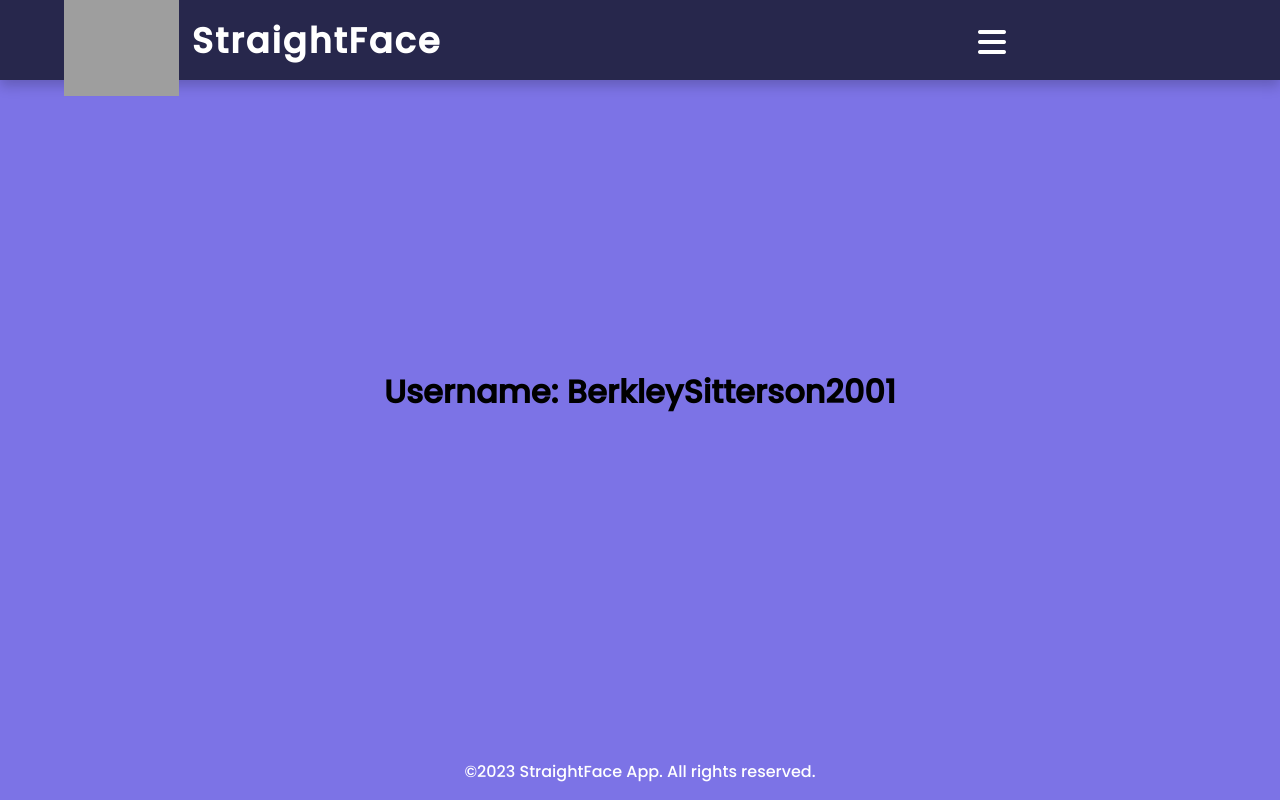
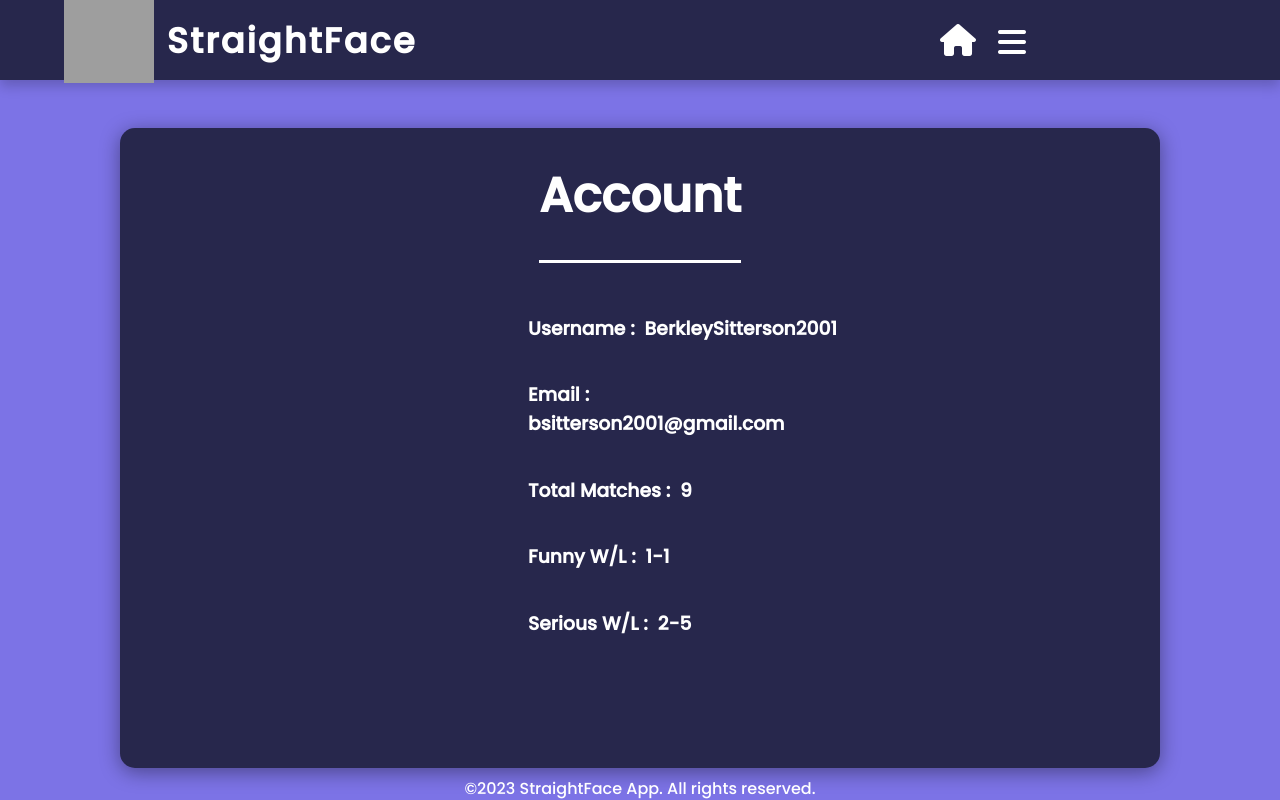
Before and after one commit to BerkleySitterson/straightFace, a Flask app: page /account in a window 1280 px wide. Run offline with Flask 3, Linux system fonts and the light colour scheme; a user stored in the database is signed in; some libraries are stand-ins or nearby versions; grey boxes are pictures that could not be loaded.

Commit message:
Editing Account Page

```diff
--- a/app.py
+++ b/app.py
@@ -86,9 +86,13 @@ def register():
 @app.route('/account')
 def account_page():
     username = session.get("username")
+    email = db.get_email_by_username(username)
+    totalMatches = db.getTotalMatches(username)
+    funnyWL = db.getFunnyRecord(username)
+    seriousWL = db.getSeriousRecord(username)
 
     if (username != None):
-        return render_template('account.html', username=username)
+        return render_template('account.html', username=username, email=email, totalMatches=totalMatches, funnyWL=funnyWL, seriousWL=seriousWL)
     else:
         return render_template('account.html', username="Please log in or sign up")
 
--- a/database/db.py
+++ b/database/db.py
@@ -81,9 +81,17 @@ class Database:
         returns:
             - The email for the user with the given username.
         """
+
         self.cursor.execute(
             "SELECT email FROM users WHERE username = ?", (username,))
-        return self.cursor.fetchone()
+
+        result = self.cursor.fetchone()
+
+        if result is not None:
+            email = result[0]
+            return email
+        else:
+            return None
 
     def get_first_name_by_username(self, username: str):
         """
--- a/static/styles.css
+++ b/static/styles.css
@@ -74,6 +74,8 @@ footer {
     font-size: 2.2rem;
     margin-left: .8rem;
     letter-spacing: 2px;
+    text-decoration: none;
+    font-weight: bold;
 }
 
 .account_btn_container {
@@ -250,7 +252,7 @@ footer {
     top: 120px;
 }
 
-.font-lrg {
+.main_header {
     font-size: 2.4rem;
     margin-top: 2rem;
     border-bottom: 3px solid white;
@@ -261,7 +263,41 @@ footer {
     height: 30rem;
 }
 
+.account_container {
+    display: flex;
+    flex-direction: column;
+    color: white;
+    align-items: center;
+    justify-content: space-between;
+    height: 40rem;
+    width: 65rem;
+    background: var(--primary-blue);
+    border-radius: 15px;
+    margin-top: 3rem;
+    box-shadow: 0px 4px 20px rgba(0, 0, 0, 0.4);
+}
 
+.account-data-container {
+    display: flex;
+    flex-direction: column;
+    align-items: flex-start;
+    width: 20rem;
+    height: 40rem;
+    font-weight: lighter;
+    margin-left: 6rem;
+}
+
+
+.font-lrg {
+    font-size: 3rem;
+    border-bottom: 3px solid white;
+    padding-bottom: 28px;
+}
+
+.home_btn:hover {
+    cursor: pointer;
+
+}
 
 
 
--- a/templates/account.html
+++ b/templates/account.html
@@ -13,11 +13,12 @@
     <body>
         <header>
             <div class="header_logo">
-                <img id="logo" src="static/images/straightFaceLogoOfficial.svg" alt="StraightFaceLogo" width="115px" height="115px">
-                <h2 id="logo_name">StraightFace</h2>
+                <img id="logo" src="static/images/straightFaceLogoOfficial.svg" alt="StraightFaceLogo" width="90" height="90">
+                <a href="/" id="logo_name">StraightFace</a>
             </div>
             <div class="account_btn_container">
                 <div class="dropdown">
+                    <a href="/" class="home_btn"><i class="fa-solid fa-house fa-2xl" style="color: #ffffff;"></i></a>
                     <button id="dropDownBtn"><i class="fa-solid fa-bars fa-2xl" style="color: #ffffff;"></i></button>
                     <div id="dropDownMenu" class="dropdown-content">
                         <a href="/account" class="dropdown_btn">Account</a>
@@ -32,7 +33,16 @@
         </header>
 
         <main>
-            <h1> Username: {{ username }}</h1>
+            <div class="account_container">
+                <h1 class="font-lrg">Account</h1>
+                <div class="account-data-container">
+                    <h3>Username&nbsp;:&nbsp; {{ username }}</h3>
+                    <h3>Email&nbsp;:&nbsp; {{ email }}</h3>
+                    <h3>Total Matches&nbsp;:&nbsp; {{ totalMatches }}</h3>
+                    <h3>Funny W/L&nbsp;:&nbsp; {{ funnyWL}}</h3>
+                    <h3>Serious W/L&nbsp;:&nbsp; {{ seriousWL }}</h3>
+                </div>
+            </div>
         </main>
 
         <footer>
--- a/templates/contact.html
+++ b/templates/contact.html
@@ -13,8 +13,8 @@
     <body>
         <header>
             <div class="header_logo">
-                <img id="logo" src="static/images/straightFaceLogoOfficial.svg" alt="StraightFaceLogo" width="115px" height="115px">
-                <h2 id="logo_name">StraightFace</h2>
+                <img id="logo" src="static/images/straightFaceLogoOfficial.svg" alt="StraightFaceLogo" width="90" height="90">
+                <a href="/" id="logo_name">StraightFace</a>
             </div>
             <div class="account_btn_container">
                 <div class="dropdown">
--- a/templates/faq.html
+++ b/templates/faq.html
@@ -13,8 +13,8 @@
     <body>
         <header>
             <div class="header_logo">
-                <img id="logo" src="static/images/straightFaceLogoOfficial.svg" alt="StraightFaceLogo" width="115px" height="115px">
-                <h2 id="logo_name">StraightFace</h2>
+                <img id="logo" src="static/images/straightFaceLogoOfficial.svg" alt="StraightFaceLogo" width="90" height="90">
+                <a href="/" id="logo_name">StraightFace</a>
             </div>
             <div class="account_btn_container">
                 <div class="dropdown">
--- a/templates/home.html
+++ b/templates/home.html
@@ -19,7 +19,7 @@
     <header>
         <div class="header_logo">
             <img id="logo" src="static/images/straightFaceLogoOfficial.svg" alt="StraightFaceLogo" width="90" height="90">
-            <h2 id="logo_name">StraightFace</h2>
+            <a href="/" id="logo_name">StraightFace</a>
         </div>
         <div class="account_btn_container">
             <h2 style="color: white">{{ username }}</h2>
@@ -43,7 +43,7 @@
         <div class="queue_container">
             <img id="container_logo" src="static/images/straightFaceLogoOfficial.svg" alt="StraightFaceLogo" width="115" height="115">
             <div class="main_text">
-                <h1 class="font-lrg">&nbsp;&nbsp;&nbsp;&nbsp;&nbsp;&nbsp;&nbsp;&nbsp;&nbsp;&nbsp;&nbsp;&nbsp;&nbsp;StraightFace</h1>
+                <h1 class="main_header">&nbsp;&nbsp;&nbsp;&nbsp;&nbsp;&nbsp;&nbsp;&nbsp;&nbsp;&nbsp;&nbsp;&nbsp;&nbsp;StraightFace</h1>
                 <p>&bull; StraightFace is a random video-chat roulette app with a twist... one of you will try and make the other person smile or laugh!<br><br></p>
                 <p>&bull; Once the game starts, you will have 1 minute
                     to win the round.<br><br></p>
--- a/templates/how-to-play.html
+++ b/templates/how-to-play.html
@@ -13,8 +13,8 @@
     <body>
         <header>
             <div class="header_logo">
-                <img id="logo" src="static/images/straightFaceLogoOfficial.svg" alt="StraightFaceLogo" width="115px" height="115px">
-                <h2 id="logo_name">StraightFace</h2>
+                <img id="logo" src="static/images/straightFaceLogoOfficial.svg" alt="StraightFaceLogo" width="90" height="90">
+                <a href="/" id="logo_name">StraightFace</a>
             </div>
             <div class="account_btn_container">
                 <div class="dropdown">
--- a/templates/index.html
+++ b/templates/index.html
@@ -18,7 +18,7 @@
     <header>
         <div class="header_logo">
             <img id="logo" src="static/images/straightFaceLogoOfficial.svg" alt="StraightFaceLogo" width="90" height="90">
-            <h2 id="logo_name">StraightFace</h2>
+            <a href="/" id="logo_name">StraightFace</a>
         </div>
         <div class="account_btn_container">
             <a href="/login" class="account_btn" id="loginBtn">Log In</a>
@@ -42,7 +42,7 @@
         <div class="queue_container">
             <img id="container_logo" src="static/images/straightFaceLogoOfficial.svg" alt="StraightFaceLogo" width="115" height="115">
             <div class="main_text">
-                <h1 class="font-lrg">Welcome to StraightFace!</h1>
+                <h1 class="main_header">Welcome to StraightFace!</h1>
                 <p>&bull; StraightFace is a random video-chat roulette app with a twist... one of you will try and make the other person smile or laugh!<br><br></p>
                 <p>&bull; Once the game starts, you will have 1 minute
                     to win the round.<br><br></p>
--- a/templates/privacy-policy.html
+++ b/templates/privacy-policy.html
@@ -13,8 +13,8 @@
     <body>
         <header>
             <div class="header_logo">
-                <img id="logo" src="static/images/straightFaceLogoOfficial.svg" alt="StraightFaceLogo" width="115px" height="115px">
-                <h2 id="logo_name">StraightFace</h2>
+                <img id="logo" src="static/images/straightFaceLogoOfficial.svg" alt="StraightFaceLogo" width="90" height="90">
+                <a href="/" id="logo_name">StraightFace</a>
             </div>
             <div class="account_btn_container">
                 <div class="dropdown">
--- a/templates/terms-of-use.html
+++ b/templates/terms-of-use.html
@@ -13,8 +13,8 @@
     <body>
         <header>
             <div class="header_logo">
-                <img id="logo" src="static/images/straightFaceLogoOfficial.svg" alt="StraightFaceLogo" width="115px" height="115px">
-                <h2 id="logo_name">StraightFace</h2>
+                <img id="logo" src="static/images/straightFaceLogoOfficial.svg" alt="StraightFaceLogo" width="90" height="90">
+                <a href="/" id="logo_name">StraightFace</a>
             </div>
             <div class="account_btn_container">
                 <div class="dropdown">
```
Also changed, not shown: database/straightface.db.
